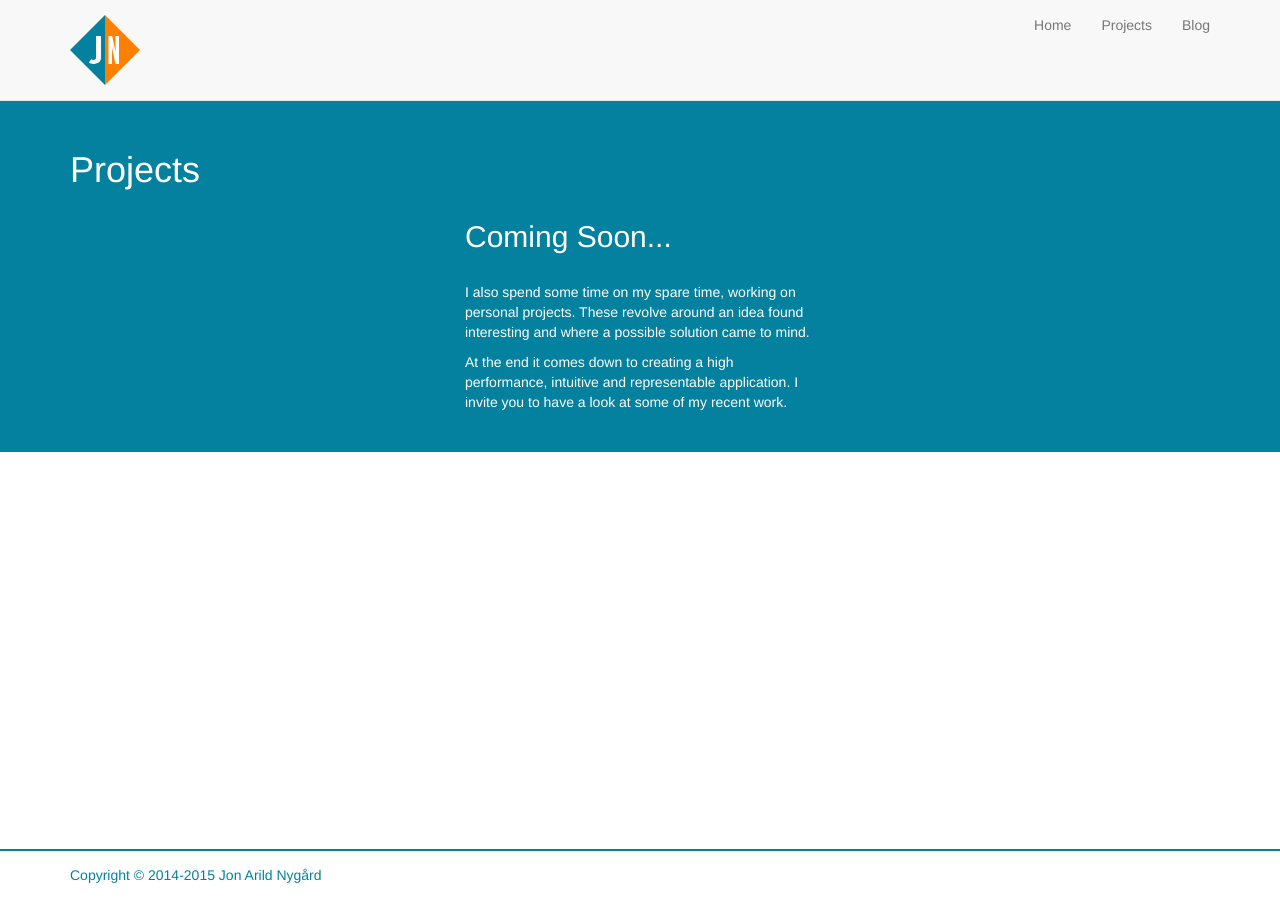
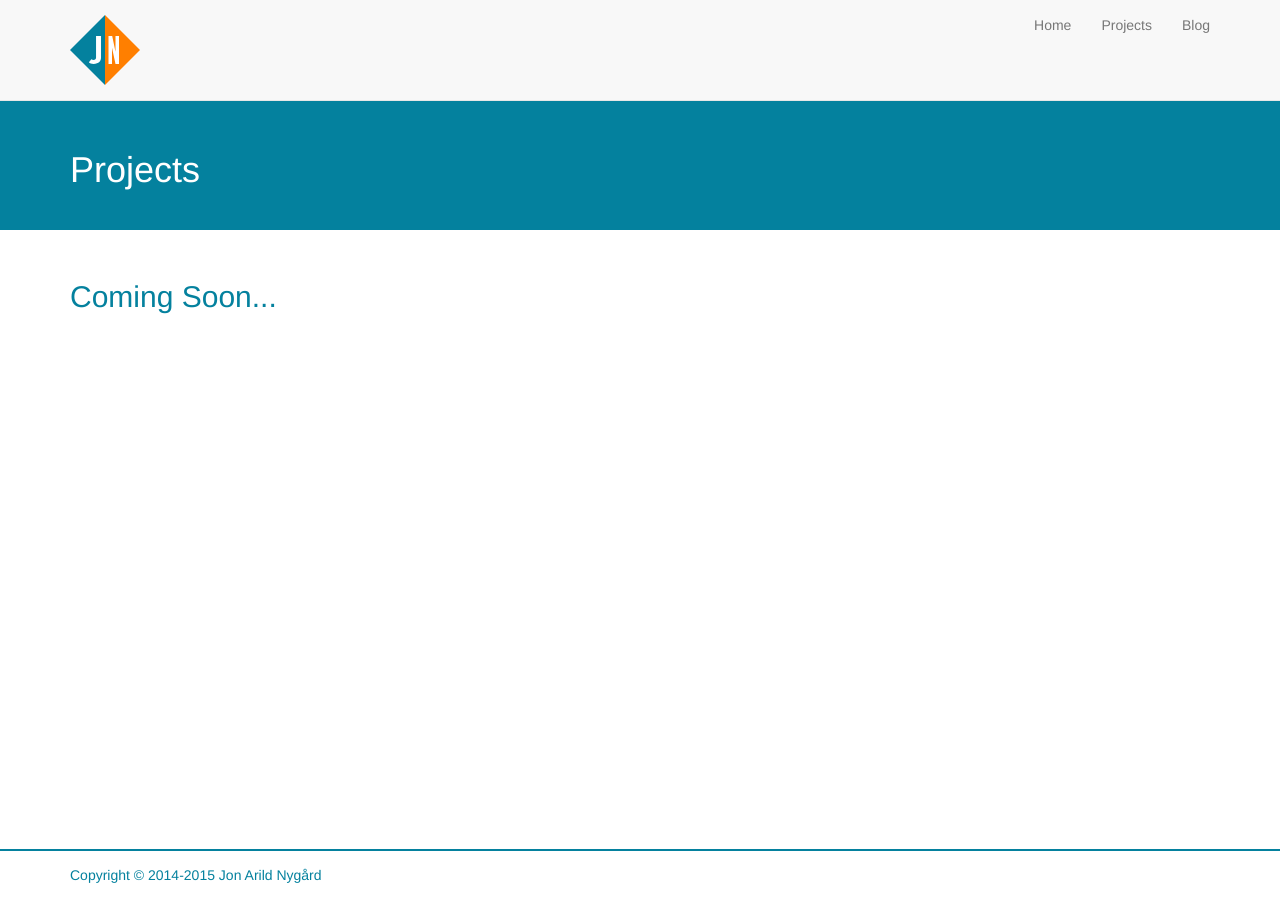
Before and after one commit to jon-a-nygaard/jon-a-nygaard.github.io, a Jekyll site: the page built from projects/index.html, in a window 1280 px wide. Built offline with Jekyll 4.4.1, drawn with Linux system fonts in a browser that asks for light colours; nearby versions of some CDN libraries.

Commit message:
Moved and edited content.

```diff
--- a/projects/index.html
+++ b/projects/index.html
@@ -8,12 +8,16 @@ menu_order: 2
 		<div class="row">
 			<div class="col-md-12">
 				<h1>Projects</h1>
-				<div class="col-md-offset-4 col-md-4">
-					<p class="h2">Coming Soon...</p><br>
-					<p>I also spend some time on my spare time, working on personal projects. These revolve around an idea found interesting and where a possible solution came to mind.</p>
-					<p>At the end it comes down to creating a high performance, intuitive and representable application. I invite you to have a look at some of my recent work.</p>
-				</div>
 			</div>
 		</div>
 	</div>
 </div>
+<div class="section">
+	<div class="container">
+		<div class="row">
+			<div class="col-md-12">
+				<p class="h2">Coming Soon...</p><br>
+			</div>
+		</div>
+	</div>
+</div>
```
Also changed, not shown: blog/index.html (+10 -2 lines).
